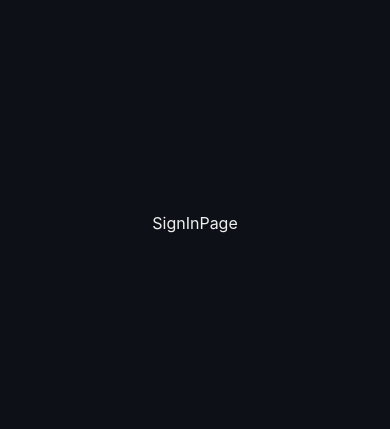
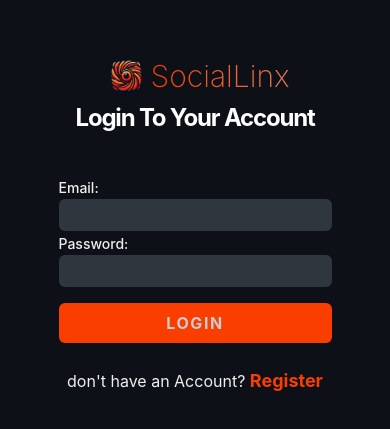
Before and after one commit to fares-ahmedd/socialLinx, a React (Vite) app: page /signin in a window 390 px wide. Shown: the part 199-628 px from the top of the page. Built offline with nearby package versions, Linux system fonts and the light colour scheme; no server answers.

Commit message:
add changes

```diff
--- a/package.json
+++ b/package.json
@@ -14,6 +14,7 @@
     "@radix-ui/react-label": "^2.0.2",
     "@radix-ui/react-slot": "^1.0.2",
     "@radix-ui/react-toast": "^1.1.5",
+    "@tanstack/react-query": "^5.35.1",
     "appwrite": "^14.0.1",
     "class-variance-authority": "^0.7.0",
     "clsx": "^2.1.1",
--- a/src/App.tsx
+++ b/src/App.tsx
@@ -5,10 +5,14 @@
 import AuthLayout from "./pages/auth/AuthLayout";
 import AppLayout from "./pages/home/AppLayout";
 import { Toaster } from "@/components/ui/toaster";
+import AuthProvider from "./context/AuthContext";
+import { QueryProvider } from "./lib/react-query/QueryProvider";
 
 const App = () => {
   return (
     <BrowserRouter>
+      <QueryProvider>
+        <AuthProvider>
           <main className="flex h-screen">
             <Routes>
               <Route element={<AuthLayout />}>
@@ -22,6 +26,8 @@
             </Routes>
             <Toaster />
           </main>
+        </AuthProvider>
+      </QueryProvider>
     </BrowserRouter>
   );
 };
--- /dev/null
+++ b/src/context/AuthContext.tsx
@@ -0,0 +1,86 @@
+import { getCurrentUser } from "@/lib/appwrite/api";
+import { IContextType, IUser } from "@/types";
+import React, { createContext, useContext, useEffect, useState } from "react";
+import { useNavigate } from "react-router-dom";
+
+export const InitialUser = {
+  id: "",
+  name: "",
+  username: "",
+  email: "",
+  imageUrl: "",
+  bio: "",
+};
+
+const InitialState = {
+  user: InitialUser,
+  isLoading: false,
+  isAuth: false,
+  setUser: () => {},
+  setIsAuth: () => {},
+  checkAuthUser: async () => false as boolean,
+};
+
+const AuthContext = createContext<IContextType>(InitialState);
+
+function AuthProvider({ children }: { children: React.ReactNode }) {
+  const [user, setUser] = useState<IUser>(InitialUser);
+  const [isLoading, setIsLoading] = useState(false);
+  const [isAuth, setIsAuth] = useState(false);
+  const navigate = useNavigate();
+  useEffect(() => {
+    if (
+      localStorage.getItem("cookieFallback") === "[]" ||
+      localStorage.getItem("cookieFallback") === null
+    )
+      navigate("/signin");
+    checkAuthUser();
+  }, [navigate]);
+  async function checkAuthUser(): Promise<boolean> {
+    try {
+      const currentAccount = await getCurrentUser();
+      if (currentAccount) {
+        setUser({
+          id: currentAccount.$id,
+          name: currentAccount.name,
+          username: currentAccount.username,
+          email: currentAccount.email,
+          imageUrl: currentAccount.imageUrl,
+          bio: currentAccount.bio,
+        });
+        setIsAuth(true);
+        return true;
+      } else {
+        setUser(InitialUser);
+        setIsAuth(false);
+        return false;
+      }
+    } catch (error) {
+      console.log(error);
+      setUser(InitialUser);
+      setIsAuth(false);
+      return false;
+    } finally {
+      setIsLoading(false);
+    }
+  }
+  const value = {
+    user,
+    setUser,
+    isLoading,
+    isAuth,
+    setIsAuth,
+    checkAuthUser,
+  };
+  return <AuthContext.Provider value={value}>{children}</AuthContext.Provider>;
+}
+
+export default AuthProvider;
+
+export function useUserContext() {
+  const context = useContext(AuthContext);
+  if (!context)
+    throw new Error("UserContext was used outside the user provider");
+
+  return context;
+}
--- /dev/null
+++ b/src/lib/react-query/QueriesAndMutations.ts
@@ -0,0 +1,20 @@
+import {
+  useQuery,
+  useMutation,
+  useQueryClient,
+  useInfiniteQuery,
+} from "@tanstack/react-query";
+import { createUserAccount, singInAccount } from "../appwrite/api";
+import { INewUser } from "@/types";
+
+export const useCreateUserAccount = () => {
+  return useMutation({
+    mutationFn: (user: INewUser) => createUserAccount(user),
+  });
+};
+export const useSignInAccount = () => {
+  return useMutation({
+    mutationFn: (user: { email: string; password: string }) =>
+      singInAccount(user),
+  });
+};
--- a/src/lib/validation/index.ts
+++ b/src/lib/validation/index.ts
@@ -10,3 +10,10 @@
     .string()
     .min(8, { message: "password must be 8 characters or longer" }),
 });
+
+export const SigninValidation = z.object({
+  email: z.string().email(),
+  password: z
+    .string()
+    .min(8, { message: "password must be 8 characters or longer" }),
+});
--- a/src/pages/auth/SignInPage.tsx
+++ b/src/pages/auth/SignInPage.tsx
@@ -1,5 +1,136 @@
+import { Button } from "@/components/ui/button";
+import { zodResolver } from "@hookform/resolvers/zod";
+import { useToast } from "@/components/ui/use-toast";
+
+import {
+  Form,
+  FormControl,
+  FormField,
+  FormItem,
+  FormLabel,
+  FormMessage,
+} from "@/components/ui/form";
+import { Input } from "@/components/ui/input";
+import { useForm } from "react-hook-form";
+import { SigninValidation } from "@/lib/validation";
+import { z } from "zod";
+import LoadingSpinner from "../../ui/LoadingSpinner";
+import { Link, useNavigate } from "react-router-dom";
+import { useSignInAccount } from "@/lib/react-query/QueriesAndMutations";
+import { useUserContext } from "@/context/AuthContext";
 function SignInPage() {
-  return <div>SignInPage</div>;
+  const { mutateAsync: signInAccount } = useSignInAccount();
+  const { toast } = useToast();
+  const { checkAuthUser, isLoading: isUserLoading } = useUserContext();
+  const navigate = useNavigate();
+  // 1. Define your form.
+  const form = useForm<z.infer<typeof SigninValidation>>({
+    resolver: zodResolver(SigninValidation),
+    defaultValues: {
+      email: "",
+      password: "",
+    },
+  });
+
+  // 2. Define a submit handler.
+  async function onSubmit(values: z.infer<typeof SigninValidation>) {
+    const session = await signInAccount({
+      email: values.email,
+      password: values.password,
+    });
+    console.log(session);
+
+    if (!session) {
+      toast({
+        title: "Sign in Failed. please try again.",
+      });
+    }
+    const isLoggedIn = await checkAuthUser();
+    if (isLoggedIn) {
+      form.reset();
+      navigate("/");
+    } else {
+      return toast({
+        title: "Sign up Failed. please try again.",
+      });
+    }
+  }
+
+  return (
+    <Form {...form}>
+      <div className="flex-col sm:w-[80%] flex-center mb-6 ">
+        <div className="flex items-center">
+          <img src={"/logo.png"} alt="Logo" className="w-[50px]" />
+          <span className="logo-text">SocialLinx</span>
+        </div>
+        <h2 className="text-white h3-bold md:h2-bold">Login To Your Account</h2>
+      </div>
+      <form
+        onSubmit={form.handleSubmit(onSubmit)}
+        className="flex-col w-[70%] md:max-w-[400px]  max-w-[300px] gap-3 mt-4"
+      >
+        <FormField
+          control={form.control}
+          name="email"
+          render={({ field }) => (
+            <FormItem>
+              <FormLabel>Email:</FormLabel>
+              <FormControl>
+                <Input
+                  type="email"
+                  className="shad-input"
+                  {...field}
+                  disabled={isUserLoading}
+                />
+              </FormControl>
+              <FormMessage />
+            </FormItem>
+          )}
+        />
+        <FormField
+          control={form.control}
+          name="password"
+          render={({ field }) => (
+            <FormItem>
+              <FormLabel>Password:</FormLabel>
+              <FormControl>
+                <Input
+                  type="password"
+                  className="shad-input"
+                  {...field}
+                  disabled={isUserLoading}
+                />
+              </FormControl>
+              <FormMessage />
+            </FormItem>
+          )}
+        />
+
+        <Button
+          type="submit"
+          className="shad-button_primary"
+          disabled={isUserLoading}
+        >
+          {isUserLoading ? (
+            <>
+              <LoadingSpinner /> &nbsp; Loading...
+            </>
+          ) : (
+            "Login"
+          )}
+        </Button>
+        <p className="mt-2 text-center text-small-regular text-light-2">
+          don't have an Account?{" "}
+          <Link
+            to={"/signup"}
+            className="text-lg font-bold text-primary-500 hover:text-primary-300 hover:underline"
+          >
+            Register
+          </Link>
+        </p>
+      </form>
+    </Form>
+  );
 }
 
 export default SignInPage;
--- a/src/pages/auth/SignUpPage.tsx
+++ b/src/pages/auth/SignUpPage.tsx
@@ -15,12 +15,19 @@
 import { SignupValidation } from "@/lib/validation";
 import { z } from "zod";
 import LoadingSpinner from "../../ui/LoadingSpinner";
-import { Link } from "react-router-dom";
-import { createUserAccount } from "@/lib/appwrite/api";
+import { Link, useNavigate } from "react-router-dom";
+import {
+  useCreateUserAccount,
+  useSignInAccount,
+} from "@/lib/react-query/QueriesAndMutations";
+import { useUserContext } from "@/context/AuthContext";
 function SignUpPage() {
+  const { mutateAsync: createNewUserAccount, isPending: isCreating } =
+    useCreateUserAccount();
+  const { mutateAsync: signInAccount } = useSignInAccount();
   const { toast } = useToast();
-
-  const isLoading = false;
+  const { checkAuthUser, isLoading: isUserLoading } = useUserContext();
+  const navigate = useNavigate();
   // 1. Define your form.
   const form = useForm<z.infer<typeof SignupValidation>>({
     resolver: zodResolver(SignupValidation),
@@ -34,13 +41,30 @@
 
   // 2. Define a submit handler.
   async function onSubmit(values: z.infer<typeof SignupValidation>) {
-    const newUser = await createUserAccount(values);
+    const newUser = await createNewUserAccount(values);
     if (!newUser) {
       toast({
         title: "Sign up Failed. please try again.",
       });
     }
-    // const session = await signInAccount()
+    const session = await signInAccount({
+      email: values.email,
+      password: values.password,
+    });
+    if (!session) {
+      toast({
+        title: "Sign in Failed. please try again.",
+      });
+    }
+    const isLoggedIn = await checkAuthUser();
+    if (isLoggedIn) {
+      form.reset();
+      navigate("/");
+    } else {
+      return toast({
+        title: "Sign up Failed. please try again.",
+      });
+    }
   }
 
   return (
@@ -63,7 +87,12 @@
             <FormItem>
               <FormLabel>Name:</FormLabel>
               <FormControl>
-                <Input type="text" className="shad-input" {...field} />
+                <Input
+                  type="text"
+                  className="shad-input"
+                  {...field}
+                  disabled={isCreating}
+                />
               </FormControl>
               <FormMessage />
             </FormItem>
@@ -76,7 +105,12 @@
             <FormItem>
               <FormLabel>Username:</FormLabel>
               <FormControl>
-                <Input type="text" className="shad-input" {...field} />
+                <Input
+                  type="text"
+                  className="shad-input"
+                  {...field}
+                  disabled={isCreating}
+                />
               </FormControl>
               <FormMessage />
             </FormItem>
@@ -89,7 +123,12 @@
             <FormItem>
               <FormLabel>Email:</FormLabel>
               <FormControl>
-                <Input type="email" className="shad-input" {...field} />
+                <Input
+                  type="email"
+                  className="shad-input"
+                  {...field}
+                  disabled={isCreating}
+                />
               </FormControl>
               <FormMessage />
             </FormItem>
@@ -102,7 +141,12 @@
             <FormItem>
               <FormLabel>Password:</FormLabel>
               <FormControl>
-                <Input type="password" className="shad-input" {...field} />
+                <Input
+                  type="password"
+                  className="shad-input"
+                  {...field}
+                  disabled={isCreating}
+                />
               </FormControl>
               <FormMessage />
             </FormItem>
@@ -112,9 +156,9 @@
         <Button
           type="submit"
           className="shad-button_primary"
-          disabled={isLoading}
+          disabled={isCreating}
         >
-          {isLoading ? (
+          {isCreating ? (
             <>
               <LoadingSpinner /> &nbsp; Loading...
             </>
--- a/src/types/index.ts
+++ b/src/types/index.ts
@@ -1,3 +1,14 @@
+import React from "react";
+
+export type IContextType = {
+  user: IUser;
+  isLoading: boolean;
+  setUser: React.Dispatch<React.SetStateAction<IUser>>;
+  isAuth: boolean;
+  setIsAuth: React.Dispatch<React.SetStateAction<boolean>>;
+  checkAuthUser: () => Promise<boolean>;
+};
+
 export type INavLink = {
   imgURL: string;
   route: string;
```
Also changed, not shown: src/lib/appwrite/api.ts (+32 -1 lines), src/lib/react-query/QueryProvider.tsx (added, +12 -0 lines), 1 other file (tests, documents, lock files or other folders). Lines whose indentation alone changed are shown as unchanged.
